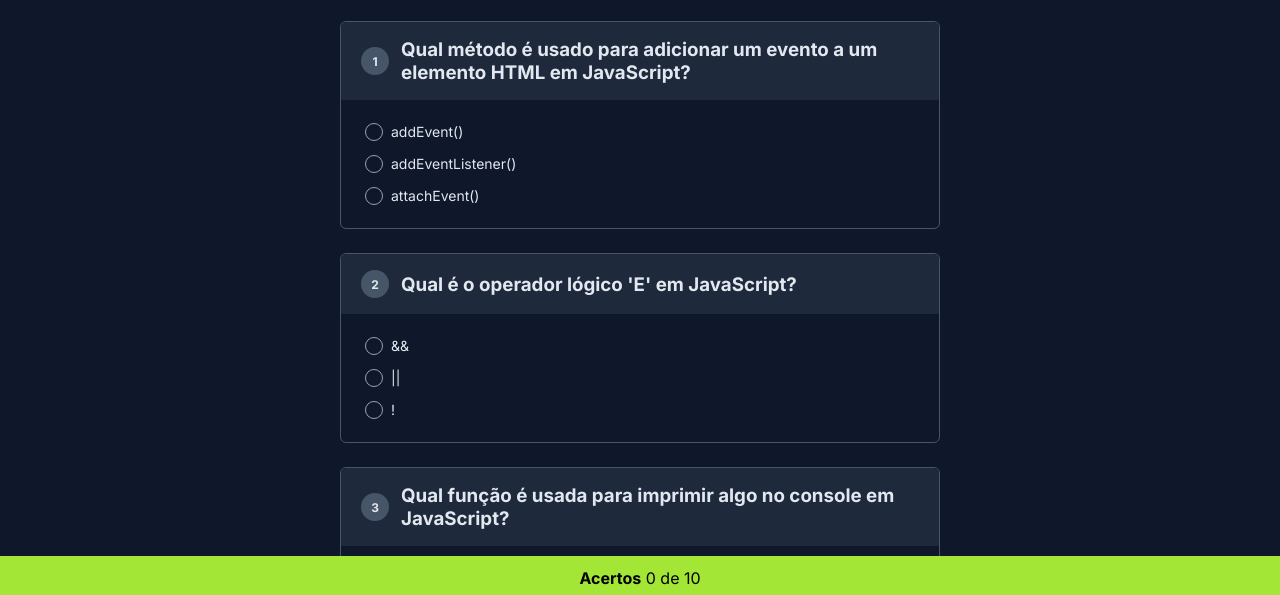
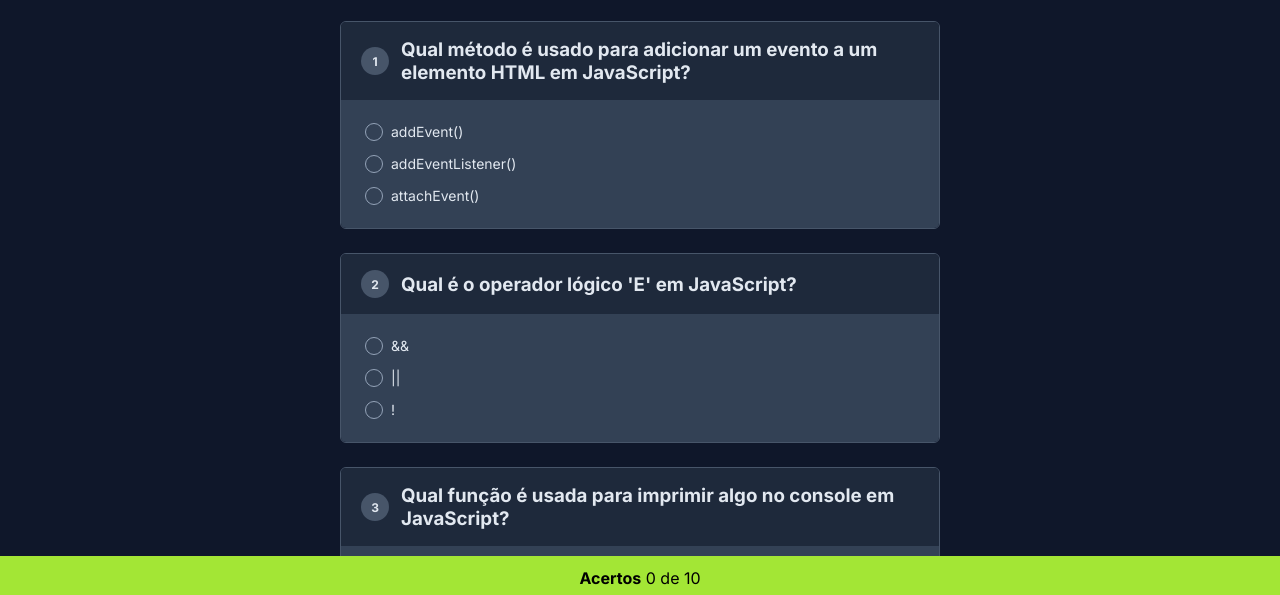
Before and after one commit to brendavit0ria/javascript-quiz, a plain HTML site: page index.html in a window 1280 px wide. Shown: the part 200-795 px from the top of the page. Drawn offline with Linux system fonts and the light colour scheme.

Commit message:
adjust background color

```diff
--- a/css/style.css
+++ b/css/style.css
@@ -72,6 +72,7 @@ header h1 {
   display: grid;
   gap: 8px;
   padding: 20px 24px;
+  background-color: #334155;
 }
 
 .quiz-item dl dt {
```
